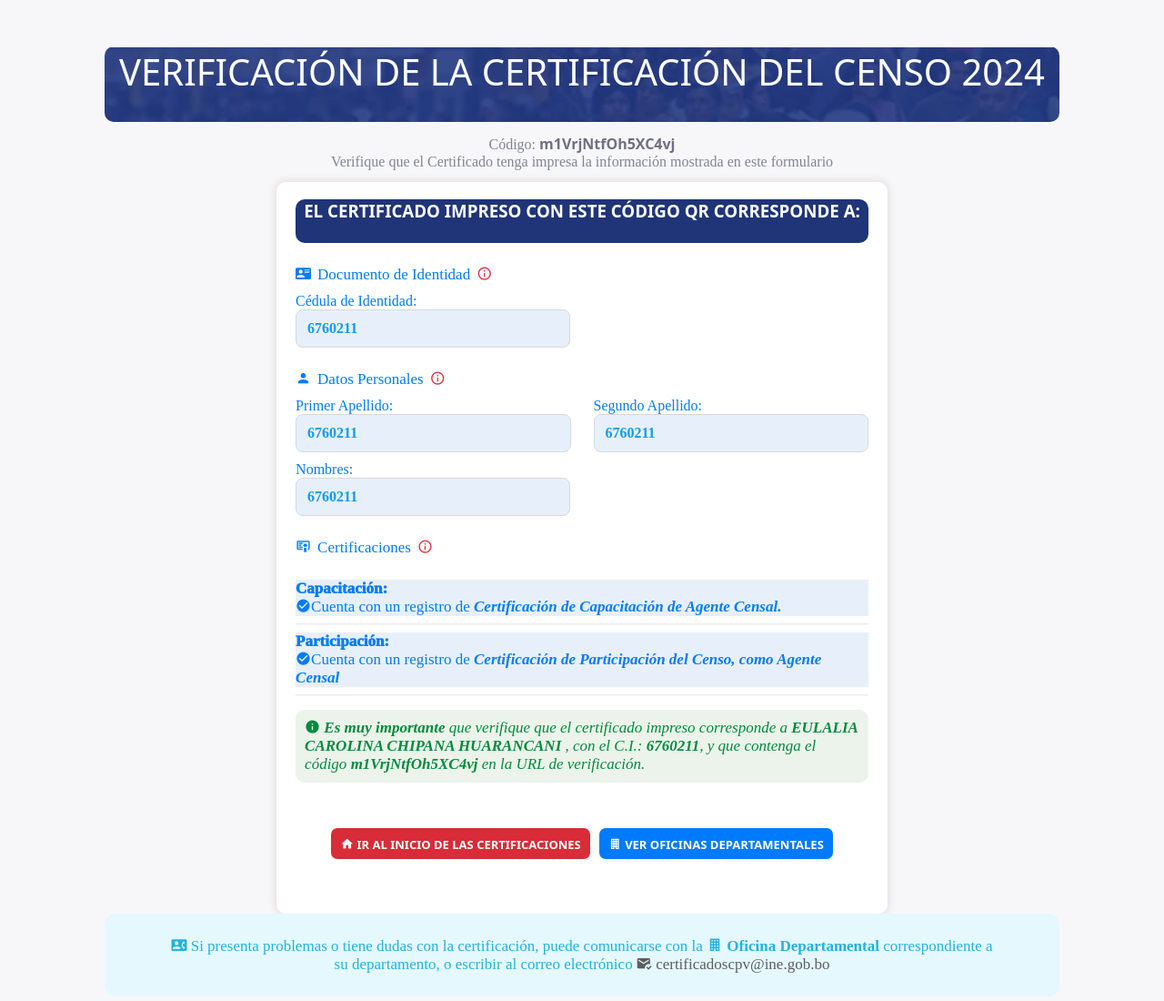
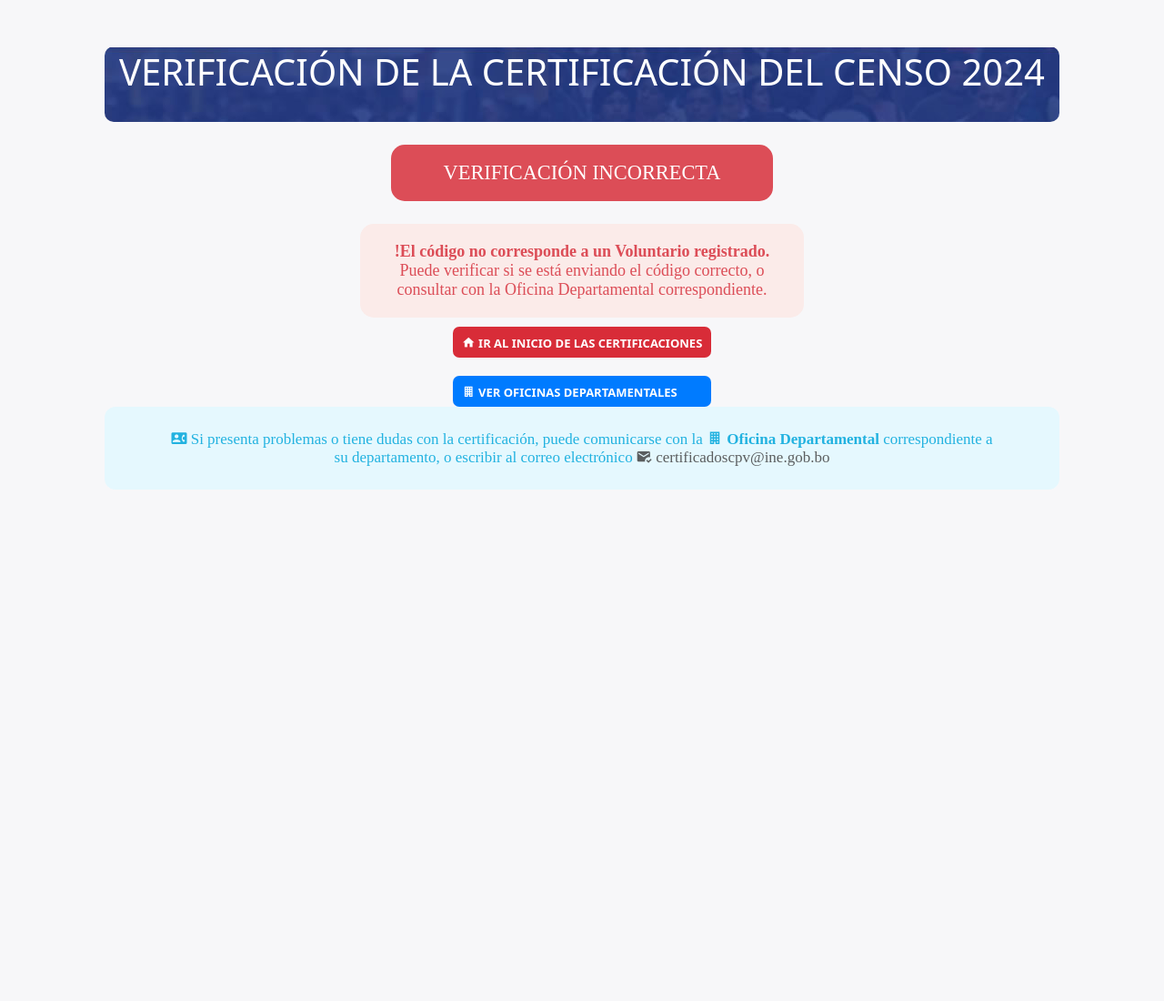
Before and after one commit to Heberth56/prueba_dev, a PHP site: page /prueba_dev/ in a window 1280 px wide. Shown: the part 100-1200 px from the top of the page at 91% size. After the commit the page ends 638 px from the top, so only its background shows below. Run offline with PHP 8.4, Linux system fonts and the light colour scheme; some libraries are stand-ins or nearby versions.

Commit message:
nuevos cambios

```diff
--- a/index.css
+++ b/index.css
@@ -332,6 +332,16 @@ strong {
         display: block;
     }
 
+
+    .content-red {
+        width: 80% !important;
+
+    }
+
+    .container-red {
+        width: 80% !important;
+    }
+
 }
 
 .menu-slide {
@@ -388,3 +398,42 @@ strong {
 .tag_side:hover {
     color: #15bcd5;
 }
+
+.not-found {
+    display: flex;
+    flex-direction: column;
+    justify-content: center;
+    align-items: center;
+}
+
+.content-red {
+    width: 30%;
+    margin: 25px 0;
+    background: #dc4d57;
+    font-size: 1.4rem;
+    color: #FFF;
+    text-align: center;
+    padding: 18px;
+    border-radius: 15px;
+}
+
+.container-red {
+    background: #fbebe9;
+    width: 35%;
+    padding: 20px;
+    font-size: 18px;
+    border-radius: 15px;
+    color: #dc4d57;
+    text-align: center;
+}
+
+.text-danger-not {
+    font-weight: 900;
+}
+
+.context {
+    display: flex;
+    flex-direction: column;
+    gap: 20px;
+    margin-top: 10px;
+}
--- a/index.html
+++ b/index.php
@@ -1,9 +1,23 @@
+<?php
+  $datos = include './data.php';
+  $uri = $_SERVER['REQUEST_URI'];
+  $segments = explode('/', $uri);
+  $codigo = $segments[3] ?? null;
+  $prd = "";
+  $detalle = "";
+  $detalle = array_filter($datos, function($data) use ($codigo) {
+      return $data["code"] == $codigo;
+  });
+  $prd = reset($detalle);
+
+?>
+
 <!DOCTYPE html>
 <html lang="en">
   <head>
     <meta charset="UTF-8" />
     <meta name="viewport" content="width=device-width, initial-scale=1.0" />
-    <link rel="stylesheet" href="index.css" />
+    <link rel="stylesheet" href="http://localhost/prueba_dev/index.css" />
     <link
       href="https://cdn.materialdesignicons.com/5.4.55/css/materialdesignicons.min.css"
       rel="stylesheet"
@@ -50,13 +64,16 @@
           VERIFICACIÓN DE LA CERTIFICACIÓN DEL CENSO 2024
         </h1>
       </div>
-      <div class="codigo">
-        Código: <span class="cdg">m1VrjNtfOh5XC4vj</span> <br />
-        Verifique que el Certificado tenga impresa la información mostrada en
-        este formulario
-      </div>
+      <?php if($prd):?>
+        <div class="codigo">
+          Código: <span class="cdg"><?php echo $prd['code']?></span> <br />
+          Verifique que el Certificado tenga impresa la información mostrada en
+          este formulario
+        </div>
+      <?php endif ?>
     </section>
-    <section>
+    <?php if($prd):?>
+      <section>
       <div class="formulario">
         <div class="fieldset">
           <div class="legend">
@@ -71,7 +88,7 @@
               <div class="form-input name">
                 <label for="#" class="lbl_no_icon">Cédula de Identidad:</label
                 ><br />
-                <div class="form-control">6760211</div>
+                <div class="form-control"><?php echo $prd['dni']?></div>
               </div>
             </div>
             <div class="form-group">
@@ -83,17 +100,17 @@
                 <div class="row">
                   <label for="#" class="lbl_no_icon">Primer Apellido:</label
                   ><br />
-                  <div class="form-control">6760211</div>
+                  <div class="form-control"><?php echo $prd['paterno']?></div>
                 </div>
                 <div class="row">
                   <label for="#" class="lbl_no_icon">Segundo Apellido:</label
                   ><br />
-                  <div class="form-control">6760211</div>
+                  <div class="form-control"><?php echo $prd['materno']?></div>
                 </div>
               </div>
               <div class="name">
                 <label for="#" class="lbl_no_icon">Nombres:</label><br />
-                <div class="form-control">6760211</div>
+                <div class="form-control"><?php echo $prd['nombre']?></div>
               </div>
             </div>
             <div class="form-group">
@@ -130,10 +147,11 @@
             >
             que verifique que el certificado impreso corresponde a
             <span class="text-success">
-              EULALIA CAROLINA CHIPANA HUARANCANI </span
-            >, con el C.I.: <span class="text-success">6760211</span>, y que
+              <?php echo $prd['nombre'].' '.$prd['paterno'].' '.$prd['materno']?>
+              </span
+            >, con el C.I.: <span class="text-success"><?php echo $prd['dni']?></span>, y que
             contenga el código
-            <span class="text-success">m1VrjNtfOh5XC4vj</span> en la URL de
+            <span class="text-success"><?php echo $prd['code']?></span> en la URL de
             verificación.
           </div>
           <div class="btn-group">
@@ -151,6 +169,29 @@
         </div>
       </div>
     </section>
+    <?php else:?>
+      <section class="not-found">
+        <div class="content-red">
+          VERIFICACIÓN INCORRECTA
+        </div>
+        <div class="container-red">
+          <span class="text-danger-not">!El código no corresponde a un Voluntario registrado.</span>
+          Puede verificar si se está enviando el código correcto, o consultar con la Oficina Departamental correspondiente.
+        </div>
+        <div class="context">
+            <a href="https://certcpv2024.ine.gob.bo/" class="btn-danger"
+              ><i class="mdi mdi-home icon"></i> Ir al Inicio de las
+              Certificaciones</a
+            >
+            <a
+              href="https://www.ine.gob.bo/index.php/oficinas-departamentales/"
+              class="btn-primary"
+              ><i class="mdi mdi-office-building icon"></i> Ver Oficinas
+              Departamentales</a
+            >
+          </div>
+      </section>
+    <?php endif;?>
     <section class="container-fluid content_footer">
       <i class="mdi mdi-card-account-phone"></i> Si presenta problemas o tiene
       dudas con la certificación, puede comunicarse con la
@@ -169,6 +210,6 @@
         ><i class="mdi mdi-email-check"></i> certificadoscpv@ine.gob.bo</a
       >
     </section>
-    <script src="index.js"></script>
+    <script src="http://localhost/prueba_dev/index.js"></script>
   </body>
 </html>
```
Also changed, not shown: data.php (added, +83 -0 lines), .htaccess (added), README.md (deleted).
